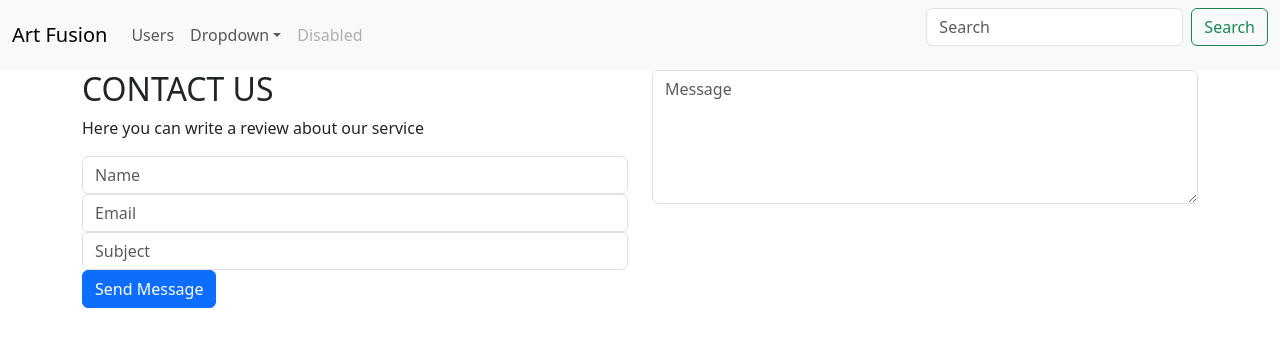
After one commit to sleepkqq/ArtFusion, a Flask app: page /contactus in a window 1280 px wide. The commit adds this page. Shown: the top 347 px of the page. Run offline with Flask 3, Linux system fonts and the light colour scheme.

Commit message:
Add Contact Us

```diff
--- a/app/routes.py
+++ b/app/routes.py
@@ -51,3 +51,10 @@ def register():
         login_user(new_user)
         return redirect(url_for('login'))
     return render_template('register.html')
+
+@app.route('/action')
+def action():
+    return render_template('action.html')
+@app.route('/contactus')
+def contactus():
+    return render_template('contactus.html')
--- a/app/templates/base.html
+++ b/app/templates/base.html
@@ -23,7 +23,7 @@
                         <a class="nav-link dropdown-toggle" href="#" role="button" data-bs-toggle="dropdown" aria-expanded="false">Dropdown</a>
                         <ul class="dropdown-menu">
                             <li><a class="dropdown-item" href="/news">News</a></li>
-                            <li><a class="dropdown-item" href="#">Another action</a></li>
+                            <li><a class="dropdown-item" href="/contactus">Contact Us</a></li>
                             <li><hr class="dropdown-divider"></li>
                             <li><a class="dropdown-item" href="#">Something else here</a></li>
                         </ul>
--- /dev/null
+++ b/app/templates/contactus.html
@@ -0,0 +1,38 @@
+{% extends 'base.html' %}
+
+{% block title %}
+    Contact Us
+{% endblock %}
+
+{% block body %}
+    <div class="container">
+    <div class="row">
+        <div class="col-md-6">
+            <h2>CONTACT US</h2>
+            <div class="divider"></div>
+            <p>Here you can write a review about our service</p>
+            <div class="row">
+                <div class="col-md-12">
+                    <div class="form-group">
+                        <input type="text" class="form-control" placeholder="Name">
+                    </div>
+                    <div class="form-group">
+                        <input type="email" class="form-control" placeholder="Email">
+                    </div>
+                    <div class="form-group">
+                        <input type="text" class="form-control" placeholder="Subject">
+                    </div>
+                </div>
+            </div>
+        </div>
+        <div class="col-md-6">
+            <div class="form-group">
+                <textarea class="form-control" rows="5" placeholder="Message"></textarea>
+            </div>
+        </div>
+        <div class="col-md-12">
+            <button class="btn btn-primary" type="submit">Send Message</button>
+        </div>
+    </div>
+    </div>
+{% endblock %}
```
Also changed, not shown: app/templates/action.html (added, +9 -0 lines).
